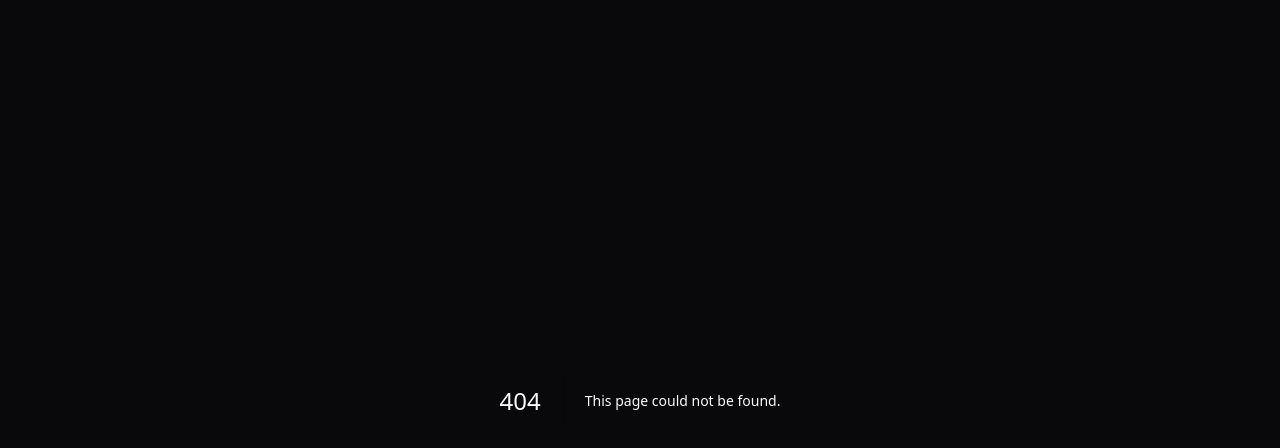
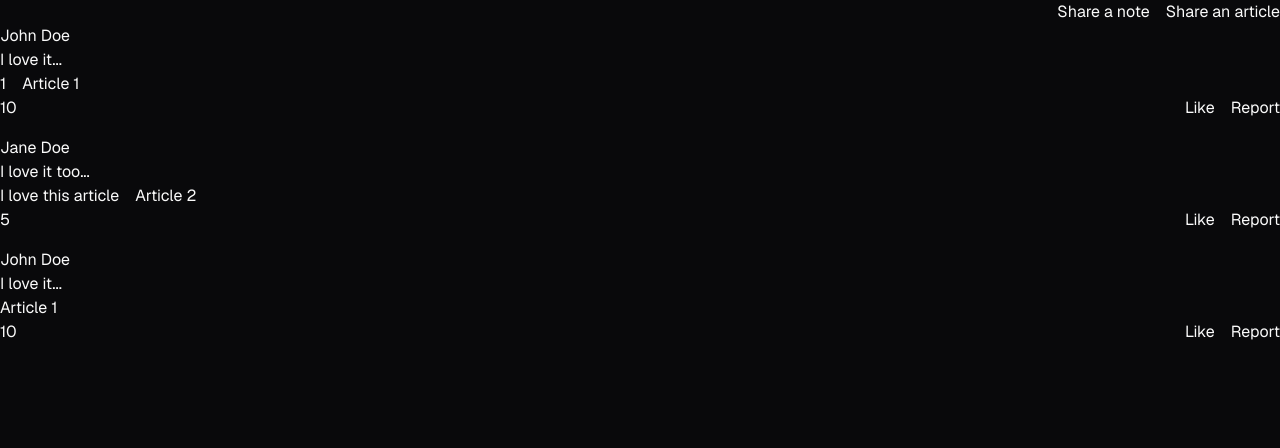
Before and after one commit to Builder-s-League/BuildersLeague-Edition1, a Next.js app: page /feed in a window 1280 px wide. Before the commit this address had no page. Shown: the top 448 px of the page. Built offline with nearby package versions, Linux system fonts and the light colour scheme.

Commit message:
feat: add feed page
Co-authored-by: Yue Wang <hamilton.y.wang@gmail.com>

```diff
--- /dev/null
+++ b/src/app/feed/page.tsx
@@ -0,0 +1,60 @@
+import PostCard, { Post } from '@/components/PostCard'
+
+export default function Page() {
+  // export interface Post {
+  //     username: string;
+  //     content: string;
+  //     likes: number;
+  //     link?: {
+  //         title: string;
+  //         href: string;
+  //         content?: string;
+  //     }
+
+  // }
+  const list: Post[] = [
+    {
+      username: 'John Doe',
+      content: 'I love it...',
+      likes: 10,
+      link: {
+        id: 1,
+        title: 'Article 1',
+        href: 'https://example.com/article1',
+      },
+    },
+    {
+      username: 'Jane Doe',
+      content: 'I love it too...',
+      likes: 5,
+      link: {
+        title: 'Article 2',
+        href: 'https://example.com/article2',
+        content: 'I love this article',
+      },
+    },
+    {
+      username: 'John Doe',
+      content: 'I love it...',
+      likes: 10,
+      link: {
+        title: 'Article 1',
+        href: 'https://example.com/article1',
+      },
+    },
+  ]
+
+  return (
+    <div className="flex h-screen w-full flex-col">
+      <div className="flex flex-row justify-end gap-4">
+        <button>Share a note</button>
+        <button>Share an article</button>
+      </div>
+      <div className="flex flex-col items-center gap-4 ">
+        {list.map((post, index) => (
+          <PostCard key={index} post={post} />
+        ))}
+      </div>
+    </div>
+  )
+}
```
